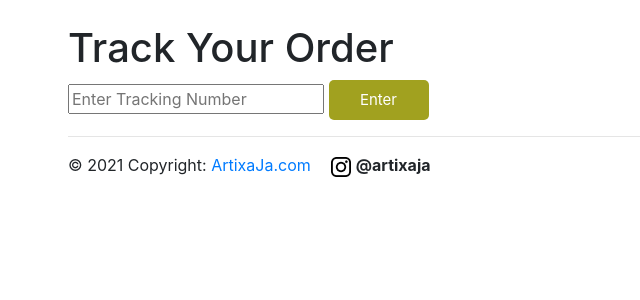
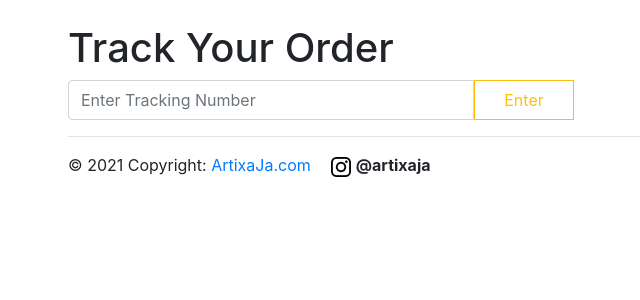
Before and after one commit to jondoescoding/artixaja, a Flask app: page /order/track-order in a window 1280 px wide. Shown: the part 56-356 px from the top of the page, without its empty margins (17-657 px from the left). Run offline with Flask 2, Linux system fonts and the light colour scheme; some libraries are stand-ins or nearby versions.

Commit message:
- updated progress bar and progress page css

```diff
--- a/app/static/css/app.css
+++ b/app/static/css/app.css
@@ -289,16 +289,31 @@ button{
     margin-bottom: 0;
 }
  #orders{
+    justify-content: center;
     display: grid;
-    grid-template-columns: repeat(5, 1fr);
+    grid-template-columns: repeat(4, 1fr);
     grid-gap: 30px;
  }
 
- #orders div{
+ .order-div{
     border: 1px solid var(--warning);
-    padding: 10px;
+    position: relative;
 }
 
+.order-div-info{
+    padding:10px;
+}
+
+.view-order-btn button{
+    bottom: 0;
+    position: absolute;
+    width: 100%;
+    height: 15%;
+    border: none;
+    background-color: var(--warning);
+    color: white;
+    border-radius: 0;
+}
 
 .updateButton {
     margin-top: 20px;
@@ -360,6 +375,15 @@ button{
     0% { width: 0%; }
 }
 
+.track-button-input{
+    width: 50%;
+}
+
 progress::-webkit-progress-value {
     background: green;
 }
+
+.orders-select{
+    width: 50%;
+    display: inline-block;
+}
--- a/app/templates/track_order.html
+++ b/app/templates/track_order.html
@@ -2,89 +2,52 @@
 {%block main%}
 <h1>Track Your Order</h1>
     <form action="{{url_for('track_order')}}"method="POST">
-        <input type="text" name="trackingNumber" placeholder="Enter Tracking Number" required>
-        <button type=submit>Enter</button>
+        <div class="input-group mb-3 track-button-input">
+            <input type="text" class="form-control" name="trackingNumber" placeholder="Enter Tracking Number" required>
+            <div class="input-group-prepend">
+                <button type="submit" class="btn btn-outline-warning">Enter</button>
+            </div>
+        </div>
     </form>
     {% if orderStatus != ''%}
         {%if orderStatus == False%}
             <p>Cannot Find Order. Try Again</p>
         {%else%}
-            {%if orderStatus==status.CLOSED.value%}
-                <p>Your order has been closed</p>
-                <div class="container">
-                    <div class="row">
-                        <div class="col-md-6">
-                            <div class="progress">
-                                <div class="progress-bar progress-bar-info progress-bar-striped" style="width: 100%;">
+            <div class="container prog-bar">
+                <div class="row">
+                    <div class="col-md-6">
+                        <div class="progress">
+                            {%if orderStatus == status.ORDER_PLACED.value%}
+                                <div class="progress-bar progress-bar-info progress-bar-striped" style="width: 25%;">
+                                    <div class="progress-value">Order Has Been Placed</div>
+                                </div>
+                            {%elif orderStatus == status.PROCESSING.value%}
+                                <div class="progress-bar progress-bar-info progress-bar-striped" style="width: 50%">
+                                    <div class="progress-value">Processing Order</div>
+                                </div>
+                            {%elif orderStatus == status.PACKAGED.value%}
+                                <div class="progress-bar progress-bar-info progress-bar-striped" style="width: 75%;">
+                                    <div class="progress-value">Your Order Has Been Packaged</div>
+                                </div>
+                            {%elif orderStatus == status.DELIVERED.value%}
+                                <div class="progress-bar progress-bar-info progress-bar-striped bg-success" style="width: 100%;">
+                                    <div class="progress-value">Your Order Has Been Delivered</div>
+                                </div>
+                            {%elif orderStatus==status.CLOSED.value%}
+                                <div class="progress-bar progress-bar-info progress-bar-striped bg-danger" style="width: 100%;">
                                     <div class="progress-value">Your Order Has Been Closed</div>
                                 </div>
+                            {%else%}
+                            <div class="progress-bar progress-bar-info progress-bar-striped bg-danger" style="width: 5%;">
+                                <div class="progress-value">Your order has been cancelled</div>
                             </div>
+                            {%endif%}
                         </div>
                     </div>
                 </div>
-            {%elif orderStatus==status.CANCELLED.value%}
-                <p>Your order has been cancelled</p>
-
-            {%elif orderStatus == status.PACKAGED.value%}
-                <div class="container">
-                    <div class="row">
-                        <div class="col-md-6">
-                            <div class="progress">
-                                <div class="progress-bar progress-bar-info progress-bar-striped" style="width: 75%;">
-                                    <div class="progress-value">Your Order Has Been Packaged</div>
-                                </div>
-                            </div>
-                        </div>
-                    </div>
-                </div>
-
-            {%elif orderStatus == status.PROCESSING.value%}
-                <div class="container">
-                    <div class="row">
-                        <div class="col-md-6">
-                            <div class="progress">
-                                <div class="progress-bar progress-bar-info progress-bar-striped" style="width: 50%">
-                                    <div class="progress-value">Processing Order</div>
-                                </div>
-                            </div>
-                        </div>
-                    </div>
-                </div>
-            {%elif orderStatus == status.DELIVERED.value%}
-                <div class="container">
-                    <div class="row">
-                        <div class="col-md-6">
-                            <div class="progress">
-                                <div class="progress-bar progress-bar-info progress-bar-striped" style="width: 100%;">
-                                    <div class="progress-value">Your Order Has Delivered</div>
-                                </div>
-                            </div>
-                        </div>
-                    </div>
-                </div>
-            {%elif orderStatus == status.ORDER_PLACED.value%}
-                <div class="container">
-                    <div class="row">
-                        <div class="col-md-6">
-                            <div class="progress">
-                                <div class="progress-bar progress-bar-info progress-bar-striped" style="width: 25%;">
-                                    <div class="progress-value">Order Has Been Placed</div>
-                                </div>
-                            </div>
-                        </div>
-                    </div>
-                </div>
-
-            {%else%}
-                <p>LMAO</p>
-
-            {%endif%}
+            </div>
         {%endif%}
-
     {%endif%}
-
-
-
 {%endblock%}
 
 </html>
```
Also changed, not shown: app/templates/orders.html (+13 -8 lines).
